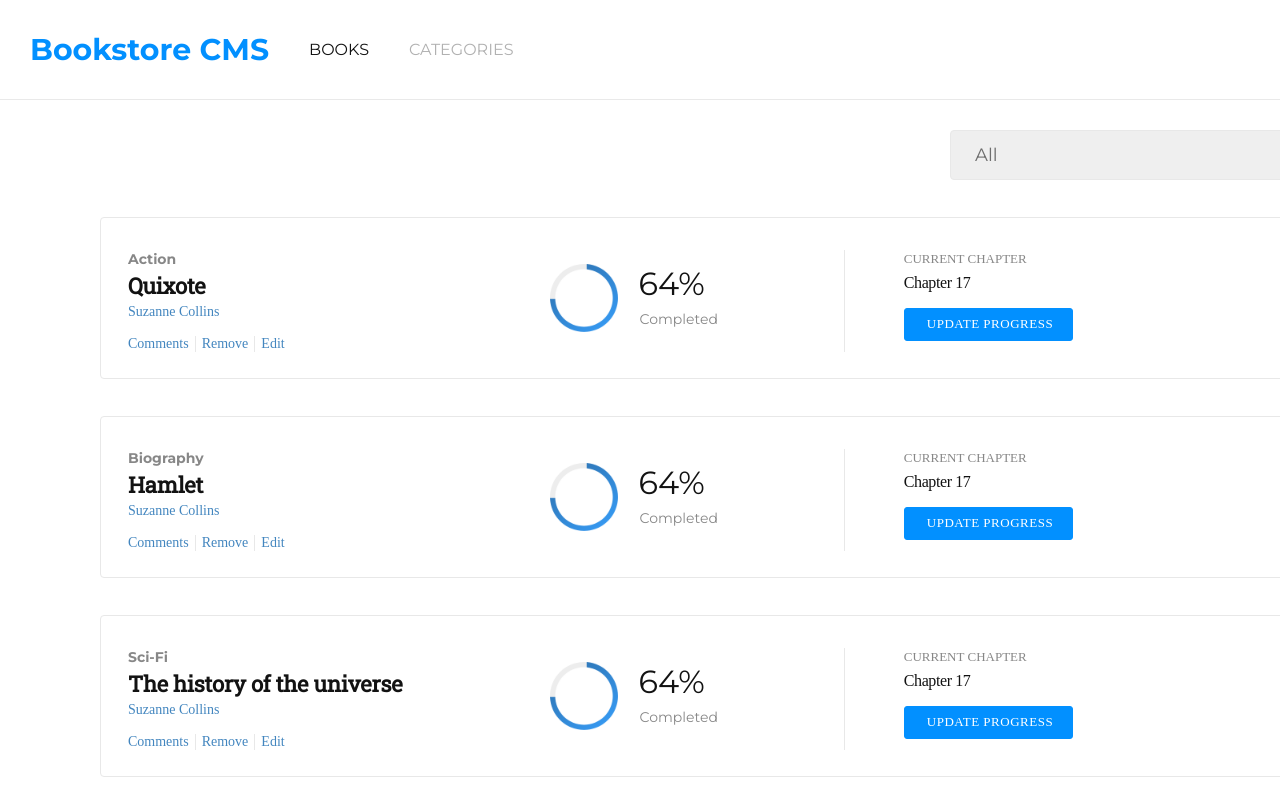
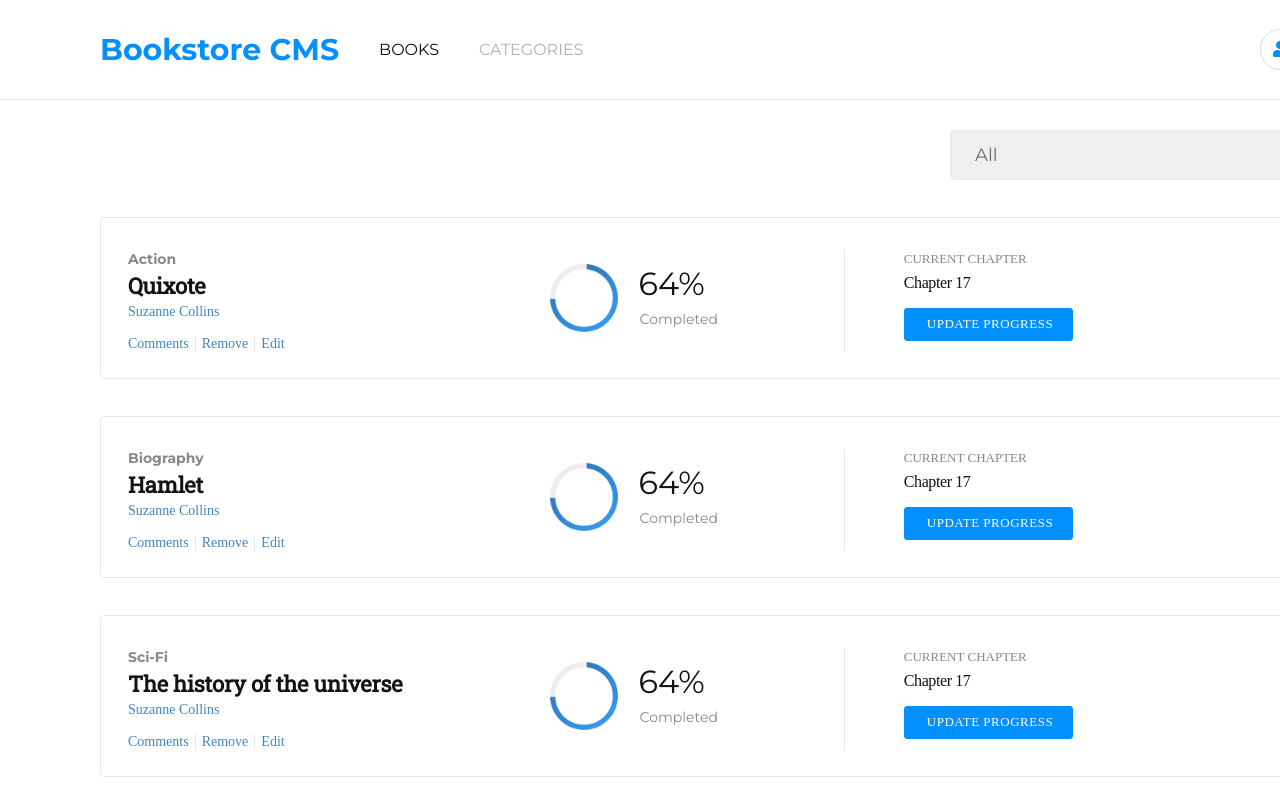
Before and after one commit to Zappat0n/bookstore, a React (Create React App) app: page / in a window 1280 px wide. Shown: the top 800 px of the page. Built offline with nearby package versions, Linux system fonts and the light colour scheme.

Commit message:
Update navigation style and project title

```diff
--- a/public/index.html
+++ b/public/index.html
@@ -30,7 +30,7 @@
       work correctly both with client-side routing and a non-root public URL.
       Learn how to configure a non-root public URL by running `npm run build`.
     -->
-    <title>React App</title>
+    <title>Magic Bookstore</title>
   </head>
   <body>
     <noscript>You need to enable JavaScript to run this app.</noscript>
--- a/src/components/navigation/Navigation.css
+++ b/src/components/navigation/Navigation.css
@@ -1,9 +1,16 @@
 @import url('https://fonts.googleapis.com/css2?family=Montserrat:wght@100;300;400;500;700&display=swap');
 
-.navigation {
+.navigation-wraper {
   padding: 0 30px;
   height: 100px;
   border-bottom: 1px solid rgb(233, 233, 233);
+  display: flex;
+  align-items: center;
+}
+
+.navigation {
+  width: 1200px;
+  margin: 0 auto;
 }
 
 .ml {
--- a/src/components/navigation/Navigation.js
+++ b/src/components/navigation/Navigation.js
@@ -2,6 +2,7 @@ import React from 'react';
 import './Navigation.css';
 
 const Navigation = () => (
+  <div className="navigation-wraper">
     <div className="navigation">
       <div className="left-content">
         <h2 className="brand-name">Bookstore CMS</h2>
@@ -16,6 +17,7 @@ const Navigation = () => (
         </div>
       </div>
     </div>
+  </div>
 );
 
 export default Navigation;
```
Lines whose indentation alone changed are shown as unchanged.
